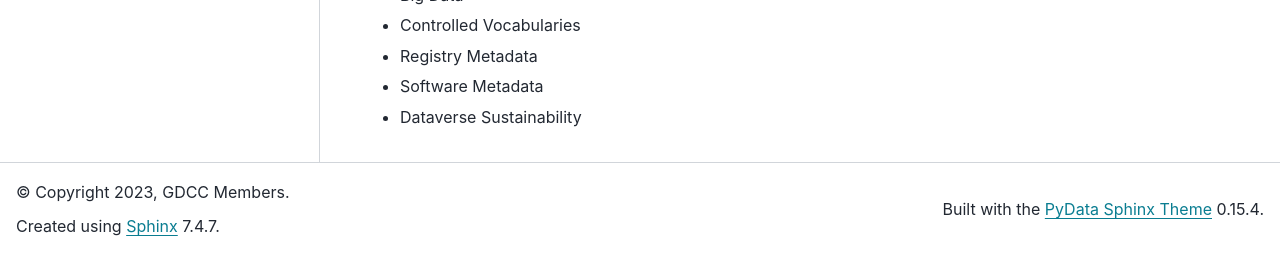
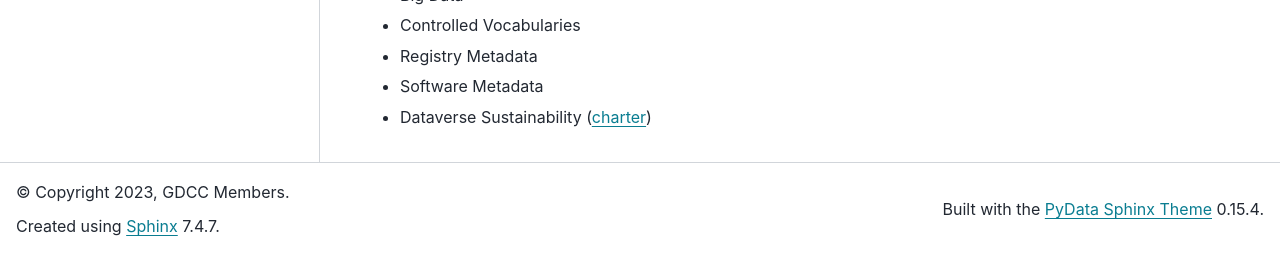
Before and after one commit to gdcc/www.gdcc.io, a Sphinx documentation site: the page built from source/working-groups.md, in a window 1280 px wide. Shown: the part 645-898 px from the top of the page. Built offline with Sphinx 7.4.7 and the PyData theme 0.15.4, drawn with Linux system fonts in a browser that asks for light colours.

Commit message:
Update working-groups.md

```diff
--- a/source/working-groups.md
+++ b/source/working-groups.md
@@ -14,4 +14,4 @@
 - Controlled Vocabularies
 - Registry Metadata
 - Software Metadata
-- Dataverse Sustainability
+- Dataverse Sustainability ([charter](https://docs.google.com/document/d/17zp7hBy4OeprpZ4cL2YwuhpRL9li-7j_OCjYE0MYC1k/edit?usp=sharing))
```
